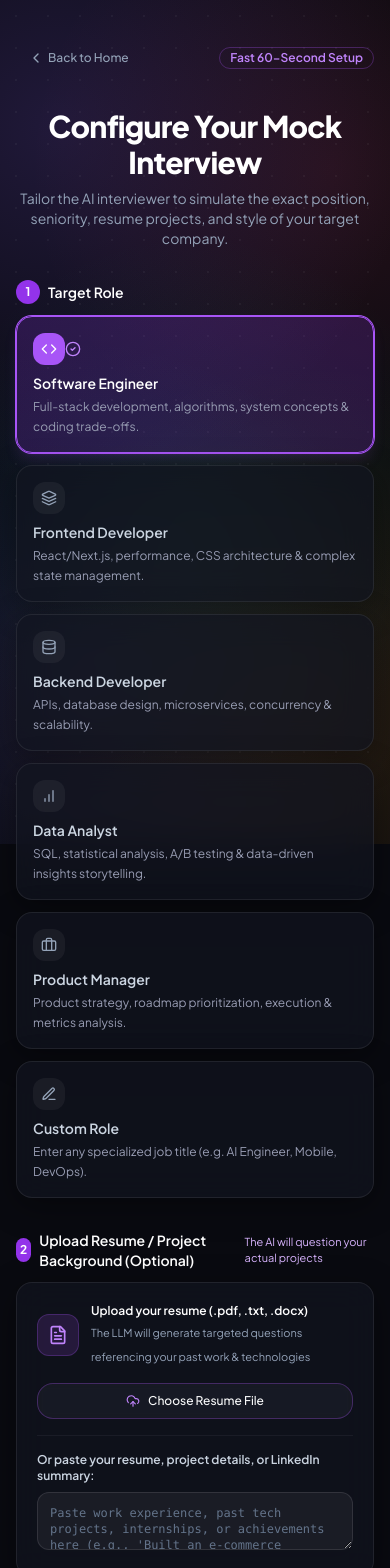
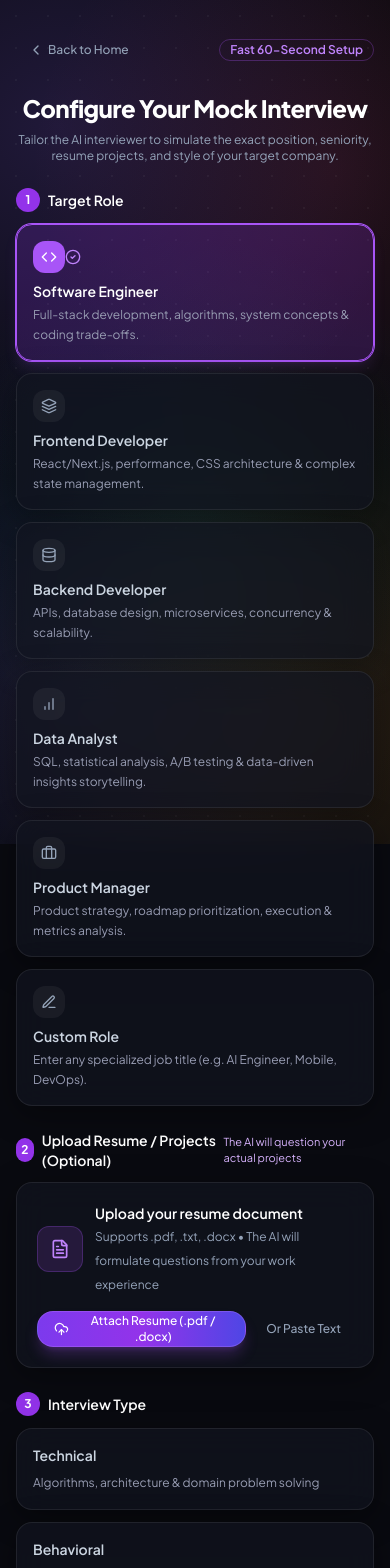
Before and after one commit to Abhishek6172/InterviewAI, a Next.js app: page /interview/setup in a window 390 px wide. Shown: the top 1568 px of the page. Built offline with nearby package versions, Linux system fonts and the light colour scheme.

Commit message:
fix: session screen layout orientation, clean attached resume card & mandatory resume project questions

```diff
--- a/app/interview/setup/page.tsx
+++ b/app/interview/setup/page.tsx
@@ -34,6 +34,9 @@ import {
   UploadCloud,
   X,
   FileCheck,
+  Check,
+  ChevronDown,
+  ChevronUp,
 } from "lucide-react";
 import Link from "next/link";
 
@@ -100,7 +103,8 @@ export default function InterviewSetupPage() {
   const [resumeText, setResumeText] = useState<string>("");
   const [resumeFileName, setResumeFileName] = useState<string | null>(null);
   const [isUploadingResume, setIsUploadingResume] = useState(false);
-  const [showResumeInput, setShowResumeInput] = useState(false);
+  const [showManualPaste, setShowManualPaste] = useState(false);
+  const [showTextPreview, setShowTextPreview] = useState(false);
 
   const fileInputRef = useRef<HTMLInputElement>(null);
 
@@ -131,14 +135,14 @@ export default function InterviewSetupPage() {
       if (data.success && data.text) {
         setResumeText(data.text);
         setResumeFileName(file.name);
-        setShowResumeInput(true);
+        setShowManualPaste(false); // Hide the summary/textarea after file upload
       } else {
         throw new Error(data.error || "Failed to parse resume");
       }
     } catch (err: any) {
       console.error("Resume upload error:", err);
       setErrorMsg("Could not extract text from document. You can paste your resume or project details in the text box below.");
-      setShowResumeInput(true);
+      setShowManualPaste(true);
     } finally {
       setIsUploadingResume(false);
     }
@@ -147,6 +151,8 @@ export default function InterviewSetupPage() {
   const handleClearResume = () => {
     setResumeText("");
     setResumeFileName(null);
+    setShowManualPaste(false);
+    setShowTextPreview(false);
     if (fileInputRef.current) fileInputRef.current.value = "";
   };
 
@@ -204,6 +210,7 @@ export default function InterviewSetupPage() {
           experienceLevel: selectedExperience,
           questionCount,
           hasResume: Boolean(resumeText.trim()),
+          resumeFileName: resumeFileName || "none",
         },
         session.id
       );
@@ -216,10 +223,12 @@ export default function InterviewSetupPage() {
         {
           id: "q1",
           order: 1,
-          question: `Can you walk me through your background in ${finalRole} and tell me about a project you are proud of?`,
+          question: resumeText.trim()
+            ? `I reviewed your resume for ${finalRole}. Can you walk me through the architecture and your primary contributions to the main project listed on your resume?`
+            : `Can you walk me through your background in ${finalRole} and tell me about a project you are proud of?`,
           category: "introductory" as const,
           difficulty: selectedDifficulty,
-          contextHint: "Highlight your specific role, technical stack, and impact.",
+          contextHint: "Highlight your specific ownership, technical stack, and results.",
         },
         {
           id: "q2",
@@ -245,7 +254,7 @@ export default function InterviewSetupPage() {
   };
 
   return (
-    <div className="w-full max-w-5xl mx-auto px-4 py-10 space-y-8">
+    <div className="w-full max-w-5xl mx-auto px-4 py-8 sm:py-10 space-y-6 sm:space-y-8">
       {/* Navigation Header */}
       <div className="flex items-center justify-between">
         <Link href="/">
@@ -260,10 +269,10 @@ export default function InterviewSetupPage() {
       </div>
 
       <div className="text-center space-y-2">
-        <h1 className="text-3xl sm:text-4xl font-extrabold text-white tracking-tight">
+        <h1 className="text-2xl sm:text-4xl font-extrabold text-white tracking-tight">
           Configure Your Mock Interview
         </h1>
-        <p className="text-sm text-slate-400 max-w-xl mx-auto">
+        <p className="text-xs sm:text-sm text-slate-400 max-w-xl mx-auto">
           Tailor the AI interviewer to simulate the exact position, seniority, resume projects, and style of your target company.
         </p>
       </div>
@@ -351,37 +360,18 @@ export default function InterviewSetupPage() {
         )}
       </div>
 
-      {/* 2. Resume & Project Context (New) */}
+      {/* 2. Resume & Project Context (Clean State) */}
       <div className="space-y-3">
         <div className="flex items-center justify-between">
           <label className="text-sm font-semibold text-white flex items-center gap-2">
             <span className="w-6 h-6 rounded-full bg-purple-600 text-white text-xs flex items-center justify-center font-bold">
               2
             </span>
-            Upload Resume / Project Background (Optional)
+            Upload Resume / Projects (Optional)
           </label>
           <span className="text-[11px] text-purple-300">The AI will question your actual projects</span>
         </div>
 
-        <Card className="glass-panel border-white/10 p-5 space-y-4">
-          <div className="flex flex-col sm:flex-row items-center justify-between gap-4 border-b border-white/5 pb-4">
-            <div className="flex items-center gap-3">
-              <div className="p-2.5 rounded-xl bg-purple-500/15 text-purple-400 border border-purple-500/25">
-                <FileText className="w-5 h-5" />
-              </div>
-              <div>
-                <span className="text-xs sm:text-sm font-semibold text-white block">
-                  {resumeFileName ? resumeFileName : "Upload your resume (.pdf, .txt, .docx)"}
-                </span>
-                <span className="text-[11px] text-slate-400">
-                  {resumeFileName
-                    ? `${resumeText.length} characters parsed & ready`
-                    : "The LLM will generate targeted questions referencing your past work & technologies"}
-                </span>
-              </div>
-            </div>
-
-            <div className="flex items-center gap-2 w-full sm:w-auto">
         <input
           ref={fileInputRef}
           type="file"
@@ -390,65 +380,139 @@ export default function InterviewSetupPage() {
           className="hidden"
           id="resume-upload"
         />
-              <label htmlFor="resume-upload" className="w-full sm:w-auto">
+
+        {/* Case A: Resume Attached Successfully */}
+        {resumeFileName ? (
+          <Card className="glass-panel border-emerald-500/40 bg-emerald-950/10 p-4 sm:p-5 space-y-3">
+            <div className="flex flex-col sm:flex-row items-start sm:items-center justify-between gap-3">
+              <div className="flex items-center gap-3">
+                <div className="p-3 rounded-xl bg-emerald-500/20 text-emerald-400 border border-emerald-500/30">
+                  <FileCheck className="w-6 h-6" />
+                </div>
+                <div>
+                  <div className="flex items-center gap-2">
+                    <span className="text-sm font-bold text-white tracking-tight">{resumeFileName}</span>
+                    <Badge variant="success" className="text-[10px] px-2 py-0">
+                      ✓ Attached & Ready
+                    </Badge>
+                  </div>
+                  <p className="text-xs text-slate-300 mt-0.5">
+                    {resumeText.length} characters parsed &bull; The AI will ask questions about projects in this resume.
+                  </p>
+                </div>
+              </div>
+
+              <div className="flex items-center gap-2 w-full sm:w-auto">
                 <Button
                   type="button"
                   variant="outline"
                   size="sm"
+                  onClick={() => fileInputRef.current?.click()}
+                  className="text-xs border-white/10 hover:border-white/30 h-8"
+                >
+                  <UploadCloud className="w-3.5 h-3.5 mr-1.5" />
+                  Replace
+                </Button>
+                <Button
+                  type="button"
+                  variant="destructive"
+                  size="sm"
+                  onClick={handleClearResume}
+                  className="text-xs h-8"
+                >
+                  <X className="w-3.5 h-3.5 mr-1" />
+                  Remove
+                </Button>
+              </div>
+            </div>
+
+            {/* Collapsible text preview */}
+            <div className="pt-2 border-t border-white/5">
+              <button
+                type="button"
+                onClick={() => setShowTextPreview(!showTextPreview)}
+                className="text-[11px] text-purple-300 hover:text-purple-200 flex items-center gap-1"
+              >
+                {showTextPreview ? <ChevronUp className="w-3 h-3" /> : <ChevronDown className="w-3 h-3" />}
+                {showTextPreview ? "Hide parsed resume content" : "View parsed resume content"}
+              </button>
+
+              {showTextPreview && (
+                <div className="mt-2 p-3 rounded-xl bg-black/40 border border-white/10 text-[11px] text-slate-300 font-mono max-h-36 overflow-y-auto leading-relaxed whitespace-pre-wrap">
+                  {resumeText}
+                </div>
+              )}
+            </div>
+          </Card>
+        ) : (
+          /* Case B: No Resume Attached Yet */
+          <Card className="glass-panel border-white/10 p-5 space-y-4">
+            <div className="flex flex-col sm:flex-row items-center justify-between gap-4">
+              <div className="flex items-center gap-3">
+                <div className="p-3 rounded-xl bg-purple-500/15 text-purple-400 border border-purple-500/25">
+                  <FileText className="w-5 h-5" />
+                </div>
+                <div>
+                  <span className="text-sm font-semibold text-white block">
+                    Upload your resume document
+                  </span>
+                  <span className="text-xs text-slate-400">
+                    Supports .pdf, .txt, .docx &bull; The AI will formulate questions from your work experience
+                  </span>
+                </div>
+              </div>
+
+              <div className="flex items-center gap-2 w-full sm:w-auto">
+                <Button
+                  type="button"
+                  variant="glow"
+                  size="sm"
                   disabled={isUploadingResume}
-                  className="w-full sm:w-auto gap-2 text-xs border-purple-500/30 hover:border-purple-500/60 cursor-pointer"
+                  className="w-full sm:w-auto gap-2 text-xs h-9 px-4 cursor-pointer"
                   onClick={() => fileInputRef.current?.click()}
                 >
                   {isUploadingResume ? (
                     <>
-                      <Loader2 className="w-3.5 h-3.5 animate-spin text-purple-400" />
-                      Parsing Document...
+                      <Loader2 className="w-3.5 h-3.5 animate-spin" />
+                      Parsing Resume...
                     </>
                   ) : (
                     <>
-                      <UploadCloud className="w-3.5 h-3.5 text-purple-400" />
-                      {resumeFileName ? "Replace File" : "Choose Resume File"}
+                      <UploadCloud className="w-4 h-4" />
+                      Attach Resume (.pdf / .docx)
                     </>
                   )}
                 </Button>
-              </label>
 
-              {resumeText && (
                 <Button
                   type="button"
                   variant="ghost"
                   size="sm"
-                  onClick={handleClearResume}
-                  className="text-xs text-red-400 hover:text-red-300"
+                  onClick={() => setShowManualPaste(!showManualPaste)}
+                  className="text-xs text-slate-400 hover:text-white whitespace-nowrap h-9"
                 >
-                  <X className="w-3.5 h-3.5 mr-1" />
-                  Clear
+                  {showManualPaste ? "Cancel" : "Or Paste Text"}
                 </Button>
-              )}
               </div>
             </div>
 
-          {/* Editable Resume Text Area */}
-          <div className="space-y-2">
-            <div className="flex items-center justify-between">
-              <span className="text-xs font-semibold text-slate-300">
-                Or paste your resume, project details, or LinkedIn summary:
+            {/* Manual text paste fallback area (only shown if toggled) */}
+            {showManualPaste && (
+              <div className="space-y-2 pt-3 border-t border-white/5 animate-in fade-in slide-in-from-top-2">
+                <span className="text-xs font-semibold text-slate-300 block">
+                  Paste your projects or background summary:
                 </span>
-              {resumeText && (
-                <Badge variant="success" className="text-[10px] gap-1">
-                  <FileCheck className="w-3 h-3" /> Resume Active
-                </Badge>
-              )}
-            </div>
                 <textarea
                   value={resumeText}
                   onChange={(e) => setResumeText(e.target.value)}
-              placeholder="Paste work experience, past tech projects, internships, or achievements here (e.g., 'Built an e-commerce microservice with Node.js, Redis and PostgreSQL, reducing latency by 40%...')"
-              rows={showResumeInput || resumeText ? 4 : 2}
-              className="w-full rounded-xl bg-white/5 border border-white/10 p-3 text-xs text-slate-200 placeholder:text-slate-500 focus:outline-none focus:border-purple-500 font-mono transition-all"
+                  placeholder="e.g. 'Built a full-stack real-time chat app with Next.js, WebSockets, and Redis. Reduced server latency by 35%...'"
+                  rows={3}
+                  className="w-full rounded-xl bg-white/5 border border-white/10 p-3 text-xs text-slate-200 placeholder:text-slate-500 focus:outline-none focus:border-purple-500 font-mono"
                 />
               </div>
+            )}
           </Card>
+        )}
       </div>
 
       {/* 3. Interview Type */}
@@ -596,7 +660,9 @@ export default function InterviewSetupPage() {
           )}
         </Button>
         <span className="text-xs text-slate-500 mt-2">
-          Powered by real-time LLM reasoning &bull; Voice & typing supported
+          {resumeFileName
+            ? `Interviewer primed with ${resumeFileName} &bull; Voice & typing supported`
+            : "Powered by real-time LLM reasoning &bull; Voice & typing supported"}
         </span>
       </div>
     </div>
```
Also changed, not shown: app/interview/session/page.tsx (+15 -10 lines), lib/ai/prompts.ts (+12 -8 lines). Lines whose indentation alone changed are shown as unchanged.
